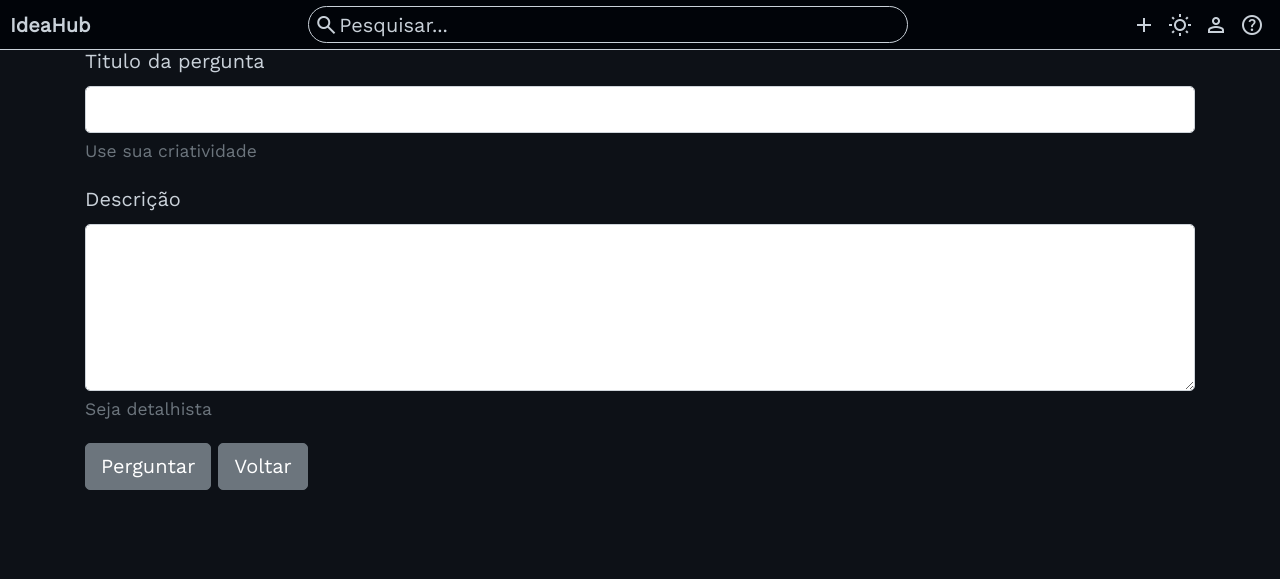
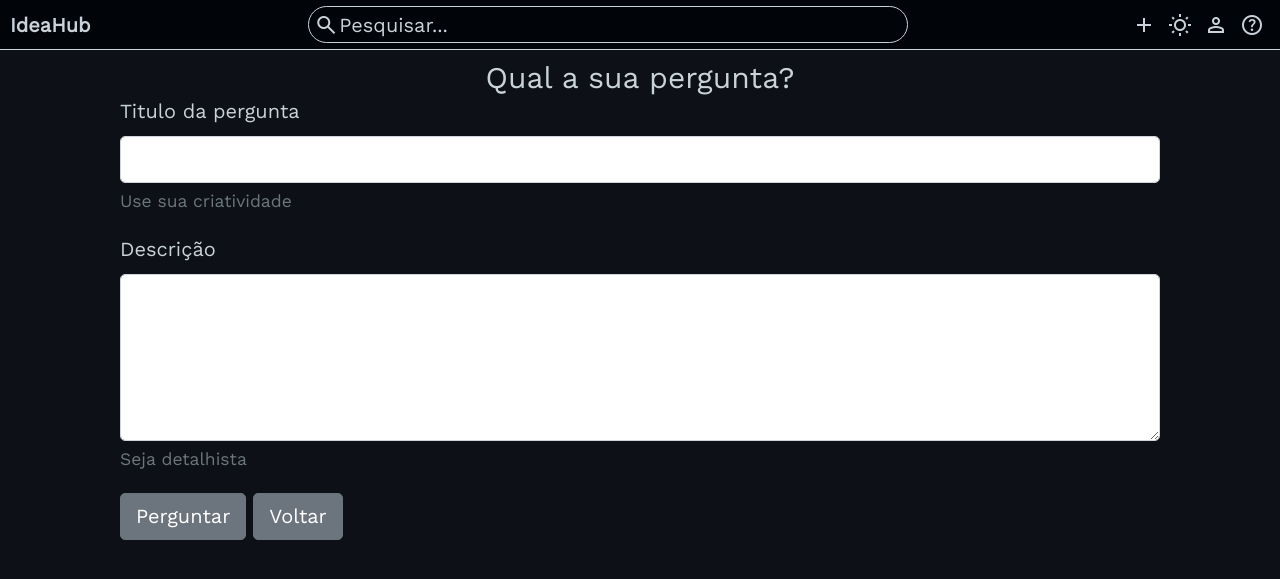
Before and after one commit to kayoGc/ideaHub---Forum, a PHP site: page /nova-pergunta.php in a window 1280 px wide. Shown: the top 579 px of the page. Run offline with PHP 8.4, Linux system fonts and the light colour scheme.

Commit message:
tirando php

```diff
--- a/css/global.css
+++ b/css/global.css
@@ -76,9 +76,10 @@ body {
     font-family: 'Work Sans', sans-serif;
 }
 
-h1 {
+h1, h2 {
     padding: 0;
     margin: 0;
+    font-size: 1rem;
 }
 
 .preto {
@@ -115,7 +116,6 @@ h1 {
 
 .logo h1 {
     color: var(--titulo);
-    font-size: 1rem;
     font-weight: bold;
     margin: 0;
 }
--- a/css/perguntas.css
+++ b/css/perguntas.css
@@ -1,3 +1,13 @@
+main {
+    align-items: stretch;
+    padding: 0 6rem;
+}
+
+h2 {
+    text-align: center;
+    font-size: 1.5rem;
+}
+
 .pPrincipal {
     position: absolute;
     display: flex;
@@ -12,12 +22,6 @@
     font-size: 1.5rem;
 }
 
-.pCaixa-inputs {
-    display: flex;
-    flex-direction: column;
-    min-width: 20rem;
-}
-
 .pInput {
     margin: 0.5rem 0;
 }
--- a/include/conexaoBD.php
+++ /dev/null
@@ -1,14 +0,0 @@
-<?php
-
-	$server_name = 'localhost';
-	$user_name = 'root';
-	$password = '';
-	$db_name = 'PERGUNTAS';
-
-	$connection = mysqli_connect($server_name,$user_name,$password,$db_name);
-
-	mysqli_set_charset($connection,"utf8");
-
-	if (mysqli_connect_error()) {
-		echo "Erro ao conectar com o banco de dados" . mysqli_connect_error();
-	}
--- a/include/header.php
+++ b/include/header.php
@@ -11,8 +11,6 @@
 
     <!-- CSS normal (sempre depois) -->
     <link rel="stylesheet" href="css/global.css">
-    <link rel="stylesheet" href="css/perguntas.css">
-    <link rel="stylesheet" href="css/autenticacao.css">
 
 </head>
 <body>
--- a/nova-pergunta.php
+++ b/nova-pergunta.php
@@ -1,21 +1,71 @@
-<?php
-    include_once 'include/header.php';
-    include_once 'include/conexaoBD.php';
-?>
+<!DOCTYPE html>
+<html lang="pt-br">
 
-<!--
-    <main class="pPrincipal">
-        <h2>Faça uma pergunta</h2>
-        <form class="pCaixa-inputs" method="POST" action="index.php">
-            <textarea class="pInput pTitulo" type="text" id="titulo" name="titulo" placeholder="Titulo..." rows="1" maxlength="100" cols="50" required></textarea>
-            <textarea class="pInput pTexto" type="text" id="pergunta" name="pergunta" placeholder="Pergunta..." rows="4" cols="50" required></textarea>
-            <button type="submit">Postar pergunta</button>
+<head>
+    <meta charset="UTF-8">
+    <meta name="viewport" content="width=device-width, initial-scale=1.0">
+    <title>IdeaHub</title>
+
+    <!-- Fontes, icones, frameworks (sempre antes) -->
+    <link rel="stylesheet" href="https://fonts.googleapis.com/css2?family=Material+Symbols+Outlined:opsz,wght,FILL,GRAD@48,400,0,0" />
+    <link rel="stylesheet" href="https://cdn.jsdelivr.net/npm/bootstrap@4.6.2/dist/css/bootstrap.min.css" integrity="sha384-xOolHFLEh07PJGoPkLv1IbcEPTNtaed2xpHsD9ESMhqIYd0nLMwNLD69Npy4HI+N" crossorigin="anonymous">
+
+    <!-- CSS normal (sempre depois) -->
+    <link rel="stylesheet" href="css/global.css">
+    <link rel="stylesheet" href="css/perguntas.css">
+
+</head>
+
+<body>
+    <header>
+        <nav class="caixa-nav">
+            <!-- nav item 1 -->
+            <a class="logo" href="index.php">
+                <h1>IdeaHub</h1>
+            </a>
+
+            <!-- nav item 2 -->
+            <div class="pesquisa">
+                <input class="barraPesquisa" placeholder="Pesquisar..." type="search">
+                <span class="icones  iconePesquisa material-symbols-outlined">search</span>
             </div>
-    </main>
--->
-<body class="fundoTelaCadastro">
-<div class="container" >
-    <h4 class="titleNovaPergunta">Qual a sua pergunta?</h4>
+
+            <ul class="nav-menu">
+                <li class="nav-item">
+                    <a class="nav-link" href="nova-pergunta.php">
+                        <span class="material-symbols-outlined">add</span>
+                        <span class="descricao d-1">novo post</span>
+                    </a>
+                </li>
+                <li class="nav-item">
+                    <button class="mudar-tema nav-link">
+                        <span class="material-symbols-outlined">wb_sunny</span>
+                        <span class="descricao d-1">mudar tema</span>
+                    </button>
+                </li>
+                <li class="nav-item">
+                    <a class="nav-link usuario" href="#">
+                        <span class="material-symbols-outlined">person</span>
+                        <span class="descricao d-1">Perfil</span>
+                    </a>
+                </li>
+                <li class="nav-item">
+                    <a class="nav-link" href="#">
+                        <span class="material-symbols-outlined">help</span>
+                        <span class="descricao">Sobre nós</span>
+                    </a>
+                </li>
+            </ul>
+
+            <div class="hamburguer">
+                <span class="bar"></span>
+                <span class="bar"></span>
+                <span class="bar"></span>
+            </div>
+        </nav>
+    </header>
+    <main>
+        <h2>Qual a sua pergunta?</h2>
 
         <!-- Formulário de cadastro da pergunta, não possui action pois sempre fica na mesma "pagina" -->
 
@@ -49,11 +99,9 @@
         </form>
 
         </div>
-</div>
+    </main>
 
 
     <?php
     include_once 'include/footer.php';
     ?>
-
-</body>
```
Also changed, not shown: cadastrarNovaPergunta.php (deleted, +0 -26 lines), index.php (+5 -29 lines). Lines whose indentation alone changed are shown as unchanged.
